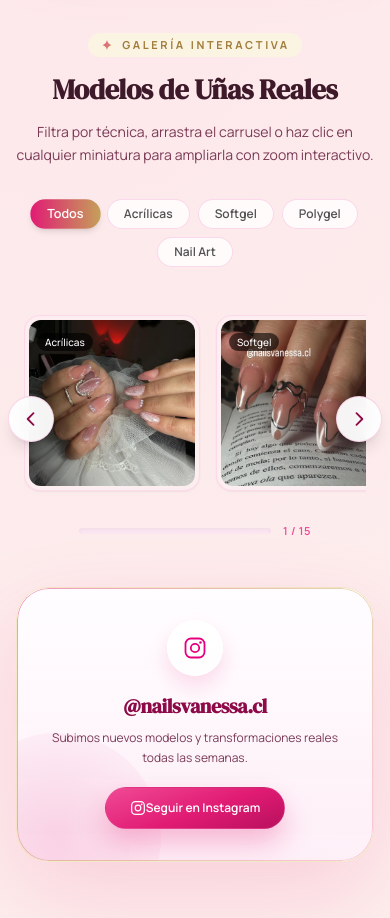
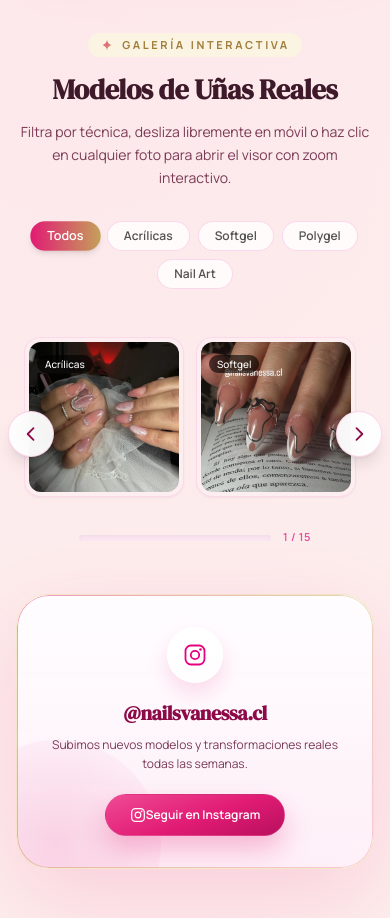
Before and after one commit to armyv7v/vanessa-studio, a Next.js app: page / in a window 390 px wide. Shown: the part 7080-7998 px from the top of the page. Built offline with nearby package versions, Linux system fonts and the light colour scheme; no server answers.

Commit message:
fix(gallery): optimize web hover continuous movement and enable native mobile touch scrolling

```diff
--- a/components/LandingGallery.js
+++ b/components/LandingGallery.js
@@ -35,16 +35,17 @@ function InstagramGlyph({ className = 'h-6 w-6' }) {
 export default function LandingGallery({ images = [] }) {
   const [selectedCategory, setSelectedCategory] = useState('Todos');
   const [selectedIndex, setSelectedIndex] = useState(null);
-  const [isPaused, setIsPaused] = useState(false);
+  const [isHovered, setIsHovered] = useState(false);
   const [zoomScale, setZoomScale] = useState(1);
   const [panPos, setPanPos] = useState({ x: 0, y: 0 });
   const [isDraggingModal, setIsDraggingModal] = useState(false);
   const [dragStartModal, setDragStartModal] = useState({ x: 0, y: 0 });
 
-  // Arrastre con mouse en el carrusel
+  // Arrastre con mouse en el carrusel (solo desktop)
   const [isTrackDragging, setIsTrackDragging] = useState(false);
   const [trackStartX, setTrackStartX] = useState(0);
   const [trackScrollLeft, setTrackScrollLeft] = useState(0);
+  const dragDistanceRef = useRef(0);
 
   const scrollContainerRef = useRef(null);
   const progressBarRef = useRef(null);
@@ -59,7 +60,6 @@ export default function LandingGallery({ images = [] }) {
     ? baseItems
     : baseItems.filter((item) => item.category === selectedCategory);
 
-  // Duplicamos items para scroll infinito continuo
   const displayItems = [...filteredItems, ...filteredItems];
   const total = filteredItems.length;
 
@@ -75,7 +75,7 @@ export default function LandingGallery({ images = [] }) {
     };
   }, [selectedIndex]);
 
-  // Auto-scroll fluido continuo sin re-renders mediante manipulacion directa de DOM
+  // Auto-scroll continuo: NUNCA se detiene por completo al pasar el mouse (solo baja ligeramente de velocidad)
   useEffect(() => {
     const el = scrollContainerRef.current;
     if (!el) return;
@@ -86,16 +86,17 @@ export default function LandingGallery({ images = [] }) {
       const delta = time - lastTime;
       lastTime = time;
 
-      if (!isPaused && selectedIndex === null && !isTrackDragging) {
-        // Velocidad continua agradable (~22px/seg)
-        el.scrollLeft += delta * 0.024;
+      if (selectedIndex === null && !isTrackDragging) {
+        // Velocidad: normal (0.02) o suave al pasar el mouse (0.01) para que NUNCA se congele en web
+        const speed = isHovered ? 0.01 : 0.02;
+        el.scrollLeft += delta * speed;
 
         const maxScroll = el.scrollWidth / 2;
         if (maxScroll > 0 && el.scrollLeft >= maxScroll) {
           el.scrollLeft -= maxScroll;
         }
 
-        // Actualización directa del DOM de la barra de progreso sin provocar re-render de React
+        // Actualización directa de la barra de progreso sin re-renders
         if (progressBarRef.current && maxScroll > 0) {
           const ratio = Math.min(1, Math.max(0, (el.scrollLeft % maxScroll) / maxScroll));
           progressBarRef.current.style.width = `${ratio * 100}%`;
@@ -114,27 +115,28 @@ export default function LandingGallery({ images = [] }) {
     return () => {
       if (animFrameRef.current) cancelAnimationFrame(animFrameRef.current);
     };
-  }, [isPaused, selectedIndex, isTrackDragging, total, selectedCategory]);
+  }, [selectedIndex, isTrackDragging, isHovered, total, selectedCategory]);
 
-  // Arrastre manual por mouse en el carrusel
+  // Arrastre por mouse exclusivo de escritorio (sin bloquear el touch nativo de móviles)
   const handleTrackMouseDown = (e) => {
+    // Solo responde a clic principal de mouse
+    if (e.button !== 0) return;
     setIsTrackDragging(true);
-    setIsPaused(true);
+    dragDistanceRef.current = 0;
     setTrackStartX(e.pageX - scrollContainerRef.current.offsetLeft);
     setTrackScrollLeft(scrollContainerRef.current.scrollLeft);
   };
 
   const handleTrackMouseMove = (e) => {
     if (!isTrackDragging) return;
-    e.preventDefault();
     const x = e.pageX - scrollContainerRef.current.offsetLeft;
-    const walk = (x - trackStartX) * 1.5;
+    const walk = (x - trackStartX) * 1.4;
+    dragDistanceRef.current += Math.abs(walk);
     scrollContainerRef.current.scrollLeft = trackScrollLeft - walk;
   };
 
   const handleTrackMouseUp = () => {
     setIsTrackDragging(false);
-    setIsPaused(false);
   };
 
   // Zoom por rueda de mouse en el modal
@@ -192,7 +194,7 @@ export default function LandingGallery({ images = [] }) {
 
   const scrollManual = (direction) => {
     if (scrollContainerRef.current) {
-      const offset = direction === 'left' ? -320 : 320;
+      const offset = direction === 'left' ? -300 : 300;
       scrollContainerRef.current.scrollBy({ left: offset, behavior: 'smooth' });
     }
   };
@@ -207,11 +209,11 @@ export default function LandingGallery({ images = [] }) {
           </span>
           <h2 className="headline-section mt-4">Modelos de Uñas Reales</h2>
           <p className="mt-4 text-sm leading-relaxed sm:text-base" style={{ color: 'var(--ink-muted)' }}>
-            Filtra por técnica, arrastra el carrusel o haz clic en cualquier miniatura para ampliarla con zoom interactivo.
+            Filtra por técnica, desliza libremente en móvil o haz clic en cualquier foto para abrir el visor con zoom interactivo.
           </p>
         </div>
 
-        {/* Filtros de Categoría Interativos */}
+        {/* Filtros de Categoría Intermedias */}
         <div className="mt-8 flex flex-wrap items-center justify-center gap-2">
           {categories.map((cat) => (
             <button
@@ -231,12 +233,12 @@ export default function LandingGallery({ images = [] }) {
           ))}
         </div>
 
-        {/* Carrusel Multi-Card Interactivo con Arrastre y Auto-scroll */}
+        {/* Carrusel Multi-Card Continuo (Móvil táctil 100% fluido + Web no congelable) */}
         <div
           className="relative mt-8 px-2 sm:px-6"
-          onMouseEnter={() => setIsPaused(true)}
+          onMouseEnter={() => setIsHovered(true)}
           onMouseLeave={() => {
-            setIsPaused(false);
+            setIsHovered(false);
             setIsTrackDragging(false);
           }}
         >
@@ -252,16 +254,22 @@ export default function LandingGallery({ images = [] }) {
             </svg>
           </button>
 
-          {/* Track Horizontal de Miniaturas (Soporta Click, Touch Swipe y Mouse Drag) */}
+          {/* Track Horizontal de Miniaturas con Swipe Táctil Nativo de Móvil */}
           <div
             ref={scrollContainerRef}
             onMouseDown={handleTrackMouseDown}
             onMouseMove={handleTrackMouseMove}
             onMouseUp={handleTrackMouseUp}
-            className={`flex gap-4 overflow-x-auto py-4 select-none no-scrollbar ${
+            onMouseLeave={handleTrackMouseUp}
+            className={`flex gap-3 sm:gap-4 overflow-x-auto py-4 touch-pan-x no-scrollbar ${
               isTrackDragging ? 'cursor-grabbing' : 'cursor-grab'
             }`}
-            style={{ scrollbarWidth: 'none', msOverflowStyle: 'none' }}
+            style={{
+              scrollbarWidth: 'none',
+              msOverflowStyle: 'none',
+              WebkitOverflowScrolling: 'touch',
+              touchAction: 'pan-x pan-y',
+            }}
           >
             {displayItems.map((item, index) => {
               const realIndex = index % total;
@@ -269,12 +277,12 @@ export default function LandingGallery({ images = [] }) {
                 <div
                   key={index}
                   onClick={() => {
-                    if (!isTrackDragging) {
+                    if (dragDistanceRef.current < 10) {
                       resetModalState();
                       setSelectedIndex(realIndex);
                     }
                   }}
-                  className="group relative aspect-square h-44 w-44 shrink-0 overflow-hidden rounded-2xl border border-pink-200/70 bg-pink-50/40 p-1 shadow-sm transition duration-300 hover:-translate-y-1.5 hover:border-[#E11B74] hover:shadow-xl sm:h-52 sm:w-52"
+                  className="group relative aspect-square h-40 w-40 shrink-0 overflow-hidden rounded-2xl border border-pink-200/70 bg-pink-50/40 p-1 shadow-sm transition duration-300 hover:-translate-y-1.5 hover:border-[#E11B74] hover:shadow-xl sm:h-52 sm:w-52"
                 >
                   <div className="relative h-full w-full overflow-hidden rounded-xl bg-neutral-100">
                     {/* eslint-disable-next-line @next/next/no-img-element */}
@@ -286,14 +294,14 @@ export default function LandingGallery({ images = [] }) {
                       draggable={false}
                     />
 
-                    {/* Chip de categoría superior */}
+                    {/* Chip de categoría */}
                     <div className="absolute top-2 left-2 z-10">
                       <span className="rounded-full bg-black/60 px-2 py-0.5 text-[10px] font-medium text-white backdrop-blur-md">
                         {item.category}
                       </span>
                     </div>
 
-                    {/* Overlay al pasar el mouse */}
+                    {/* Overlay al pasar el mouse en web */}
                     <div className="absolute inset-0 flex items-center justify-center bg-black/35 opacity-0 transition-opacity duration-200 group-hover:opacity-100">
                       <span className="flex items-center gap-1.5 rounded-full bg-white/95 px-3 py-1.5 text-xs font-semibold text-pink-600 shadow-md backdrop-blur-sm">
                         <svg className="h-4 w-4" fill="none" viewBox="0 0 24 24" stroke="currentColor" strokeWidth={2.2}>
@@ -320,7 +328,7 @@ export default function LandingGallery({ images = [] }) {
             </svg>
           </button>
 
-          {/* Barra de Progreso Dinámica sin Re-renders de React */}
+          {/* Barra de Progreso Dinámica */}
           <div className="mt-4 flex items-center justify-center gap-3">
             <div className="h-1.5 w-48 overflow-hidden rounded-full bg-pink-100 shadow-inner sm:w-64">
               <div
@@ -335,7 +343,7 @@ export default function LandingGallery({ images = [] }) {
           </div>
         </div>
 
-        {/* Lightbox Modal con Bloqueo de Body Scroll, Zoom y Arrastre Pan */}
+        {/* Lightbox Modal con Bloqueo de Body Scroll y Zoom */}
         {selectedIndex !== null && (
           <div
             className="fixed inset-0 z-50 flex items-center justify-center bg-black/94 p-4 backdrop-blur-lg animate-fadeIn select-none overflow-hidden"
```
